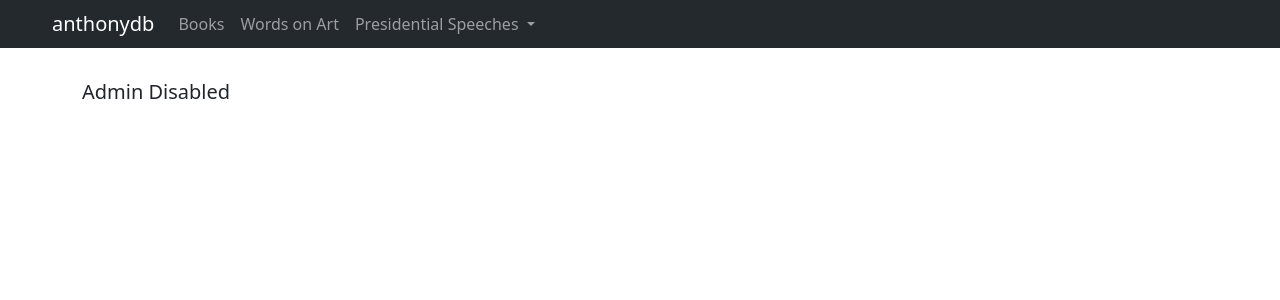
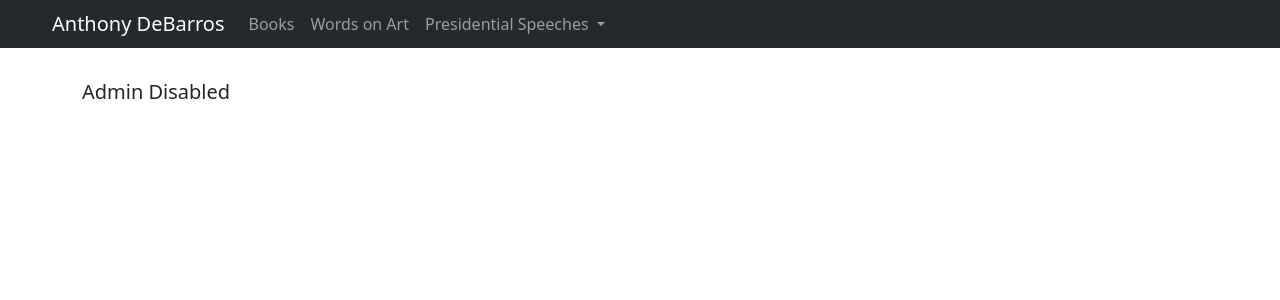
Before and after one commit to anthonydb/sandbox, a Django app: template core/templates/admin.html in a window 1280 px wide. Shown: the top 300 px of the page. Run offline with Django 4.2, Linux system fonts and the light colour scheme; the template is opened without the code that fills it, so the values that code supplies are empty; some libraries are stand-ins or nearby versions.

Commit message:
Title changes

```diff
--- a/core/templates/base.html
+++ b/core/templates/base.html
@@ -21,7 +21,7 @@
     <link rel="stylesheet" type="text/css" href="{% static 'core.css' %}" />
 
     <title>Anthony DeBarros {% block title %}{% endblock %}</title>
-     <meta name="description" content="anthonydb.com">
+     <meta name="description" content="anthonydebarros.com">
 
     </head>
     <body>
@@ -30,7 +30,7 @@
           height="0" width="0" style="display:none;visibility:hidden"></iframe></noscript>
           <!-- End Google Tag Manager (noscript) -->
       <nav class="navbar p-1 navbar-expand fixed-top navbar-dark" style="background-color: #24292e;">
-            <a class="navbar-brand ps-5" href="/">anthonydb</a>
+            <a class="navbar-brand ps-5" href="/">Anthony DeBarros</a>
             <button class="navbar-toggler" type="button" data-toggle="collapse" data-target="#navbarSupportedContent" aria-controls="navbarSupportedContent" aria-expanded="false" aria-label="Toggle navigation">
                 <span class="navbar-toggler-icon"></span>
             </button>
--- a/quotes/templates/info.html
+++ b/quotes/templates/info.html
@@ -17,6 +17,6 @@
     <b>Contact + Info:</b><br/>
     + Questions or suggestions? Please contact me via my <a href="https://www.practicalsql.com">book site</a>.<br/>
     + Other things I am building can be found on my <a href="/sandbox/">Sandbox page</a>.<br/>
-    + Source code on <a href="https://github.com/anthonydb/sandbox-project/tree/master/quotes">Github</a>.<br/>
+    + Source code on <a href="https://github.com/anthonydb/sandbox/tree/main/quotes">Github</a>.<br/>
     </div>
 {% endblock %}
```
